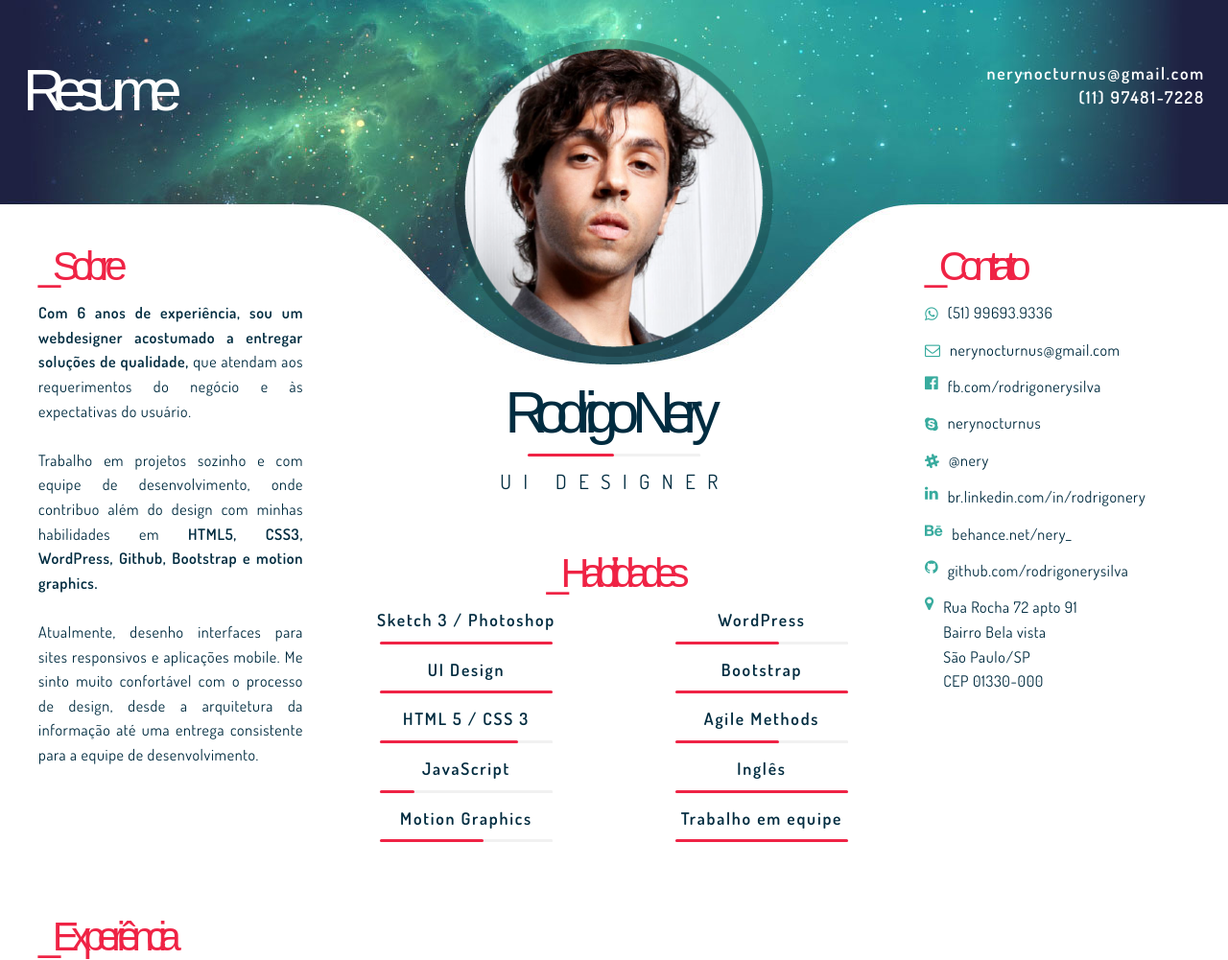
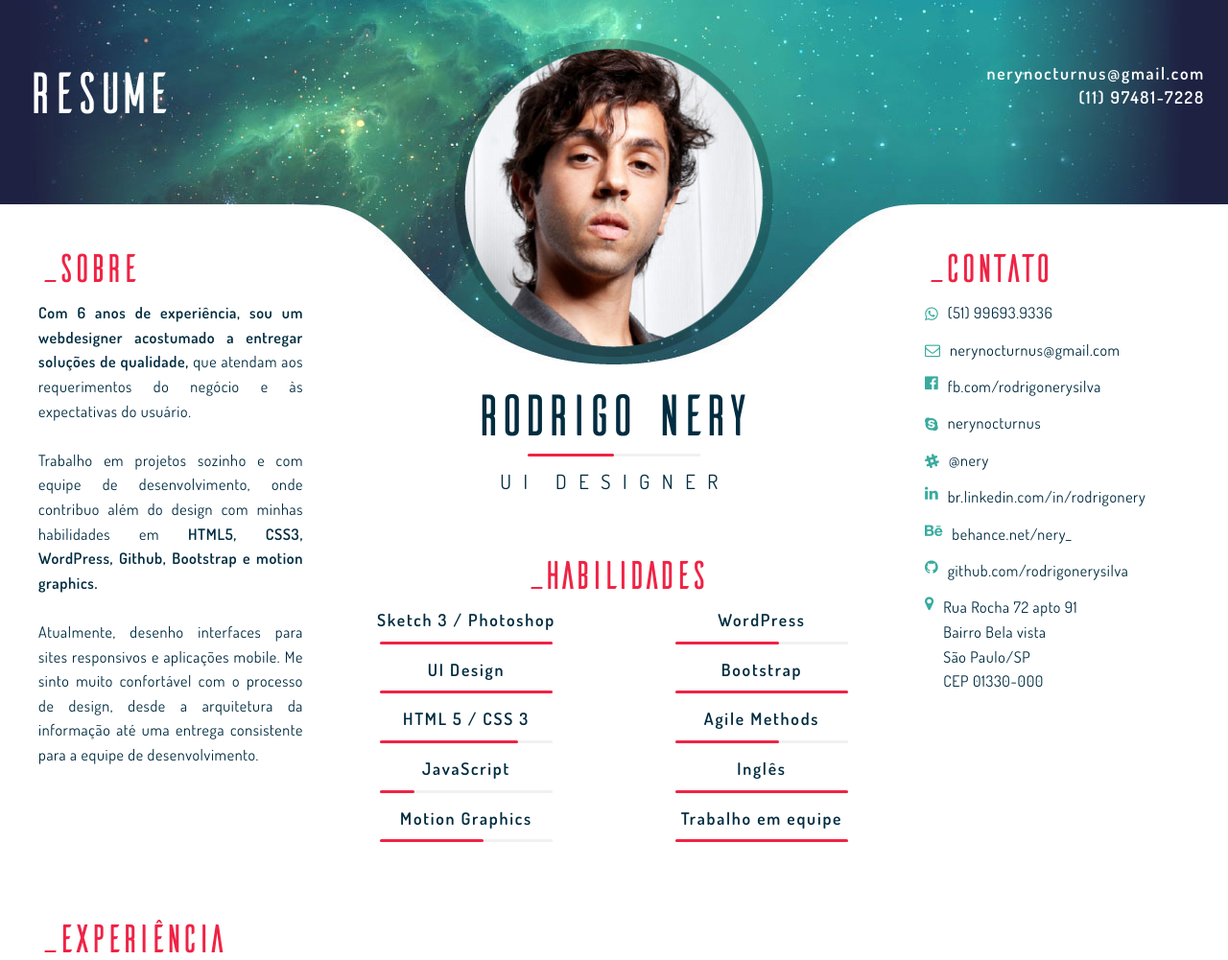
Before and after one commit to rodrigonerysilva/rodrigonerysilva.github.io, a plain HTML site: page index.html in a window 1280 px wide. Shown: the top 1001 px of the page at 96% size. Drawn offline with nearby package versions, Linux system fonts and the light colour scheme.

Commit message:
Font-fix

```diff
--- a/css/style.css
+++ b/css/style.css
@@ -18,6 +18,12 @@
 
 .container-fluid {
 	max-width: 1200px;
+}
+
+@font-face {
+	font-family: "ailerons";
+	src: url("../font/Ailerons-Typeface.otf"); /* para IE */
+	src: local("ailerons"), url("../font/Ailerons-Typeface.otf") format("opentype");
 }
 
 h1 {
```
